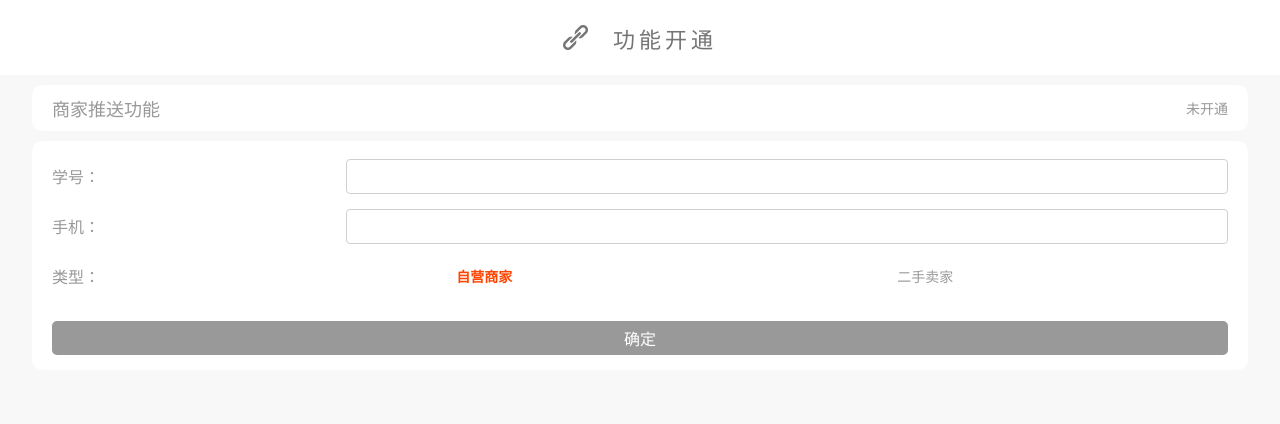
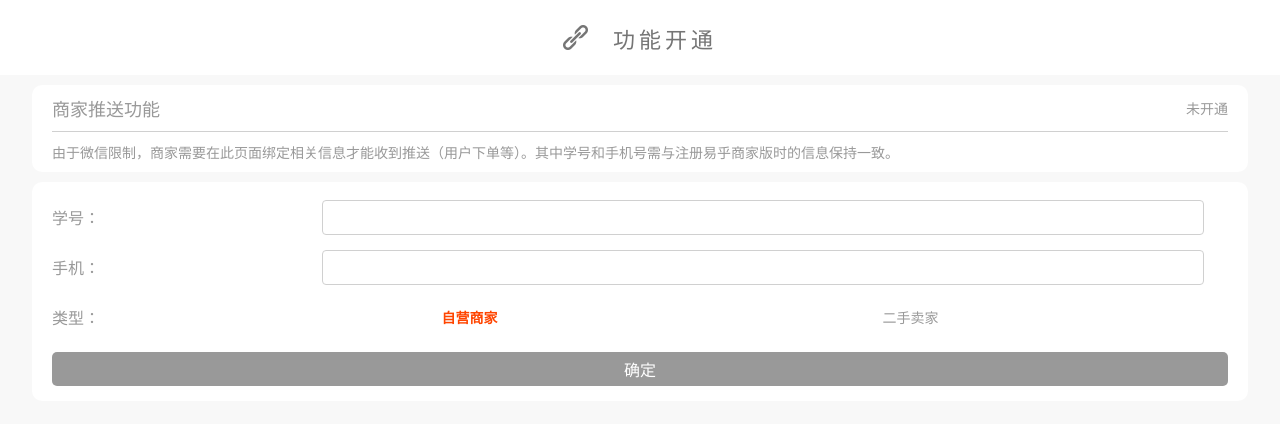
Before and after one commit to rehellinen/yihu_nuxt, a Nuxt app: page / in a window 1280 px wide. Shown: the top 424 px of the page. Built offline with nearby package versions, Linux system fonts and the light colour scheme; no server answers.

Commit message:
前端样式完成

```diff
--- a/pages/index.vue
+++ b/pages/index.vue
@@ -9,6 +9,7 @@
         div
           p.function 商家推送功能
           p.status-text 未开通
+        p.detail 由于微信限制，商家需要在此页面绑定相关信息才能收到推送（用户下单等）。其中学号和手机号需与注册易乎商家版时的信息保持一致。
       // 表单
       .form-container.card
         form()
@@ -73,10 +74,16 @@ export default {
       display: flex
       justify-content: space-between
       align-items: center
+      border-bottom: 1px solid $light-font-color
+      padding-bottom: 10px
+      margin-bottom: 10px
       .function
         font-size: $big-font-size
       .status-text
         font-size: $small-font-size
+    .detail
+      font-size: $small-font-size
+
 
   .form-container
     margin-top: 10px
@@ -88,7 +95,7 @@ export default {
       align-items: center
       height: 40px
       p
-        flex-basis: 25%
+        flex-basis: 23%
       input
         flex-basis: 75%
         box-sizing: border-box
@@ -111,6 +118,7 @@ export default {
         flex-basis: 75%
         p
           font-size: $small-font-size
+          white-space: nowrap
         .active
           color: #ff4500
           font-weight: bold
@@ -120,5 +128,5 @@ export default {
       text-align: center
       padding: 5px 0
       border-radius: 5px
-      margin: 25px 20px 0 20px
+      margin: 15px 20px 0 20px
 </style>
```
